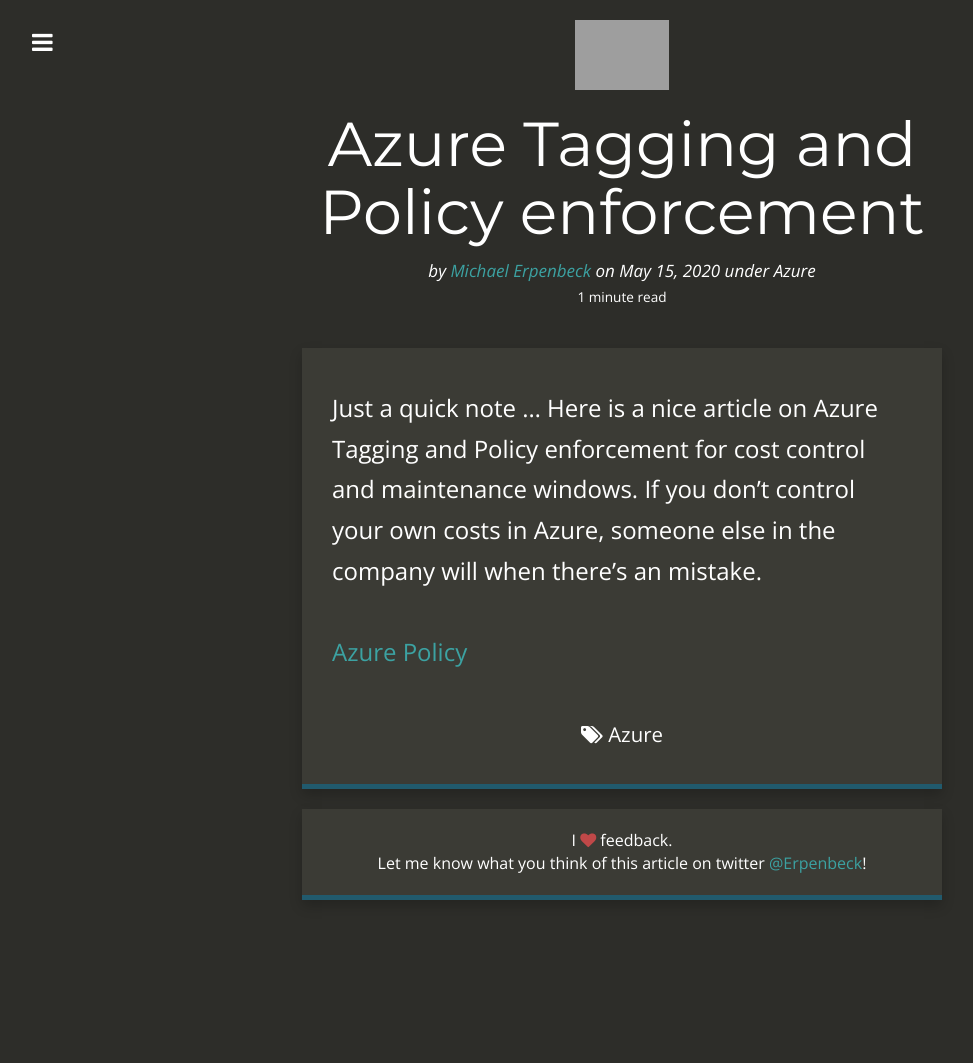
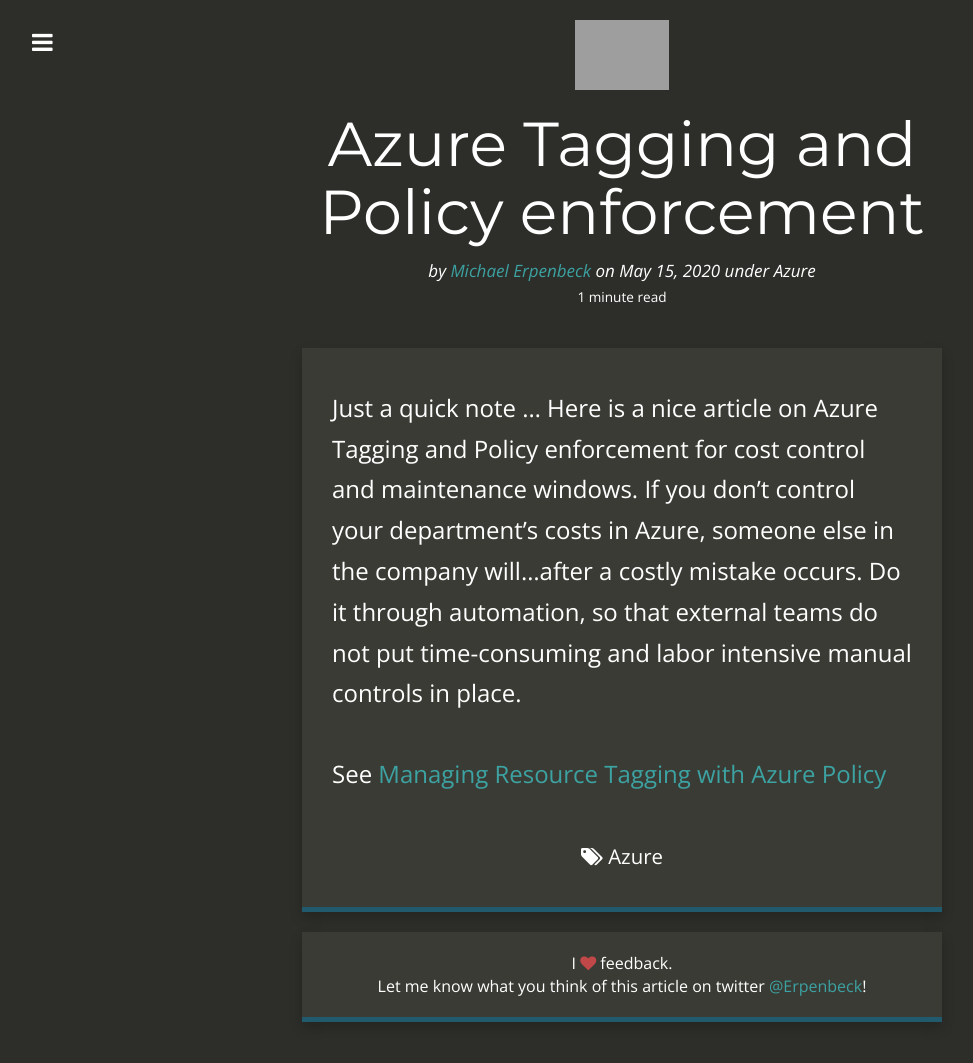
Before and after one commit to GitMje/gitmje.github.io, a Jekyll site: the page built from _posts/2020-05-15-Azure-tagging.md, in a window 1280 px wide. Shown: the whole page, without its empty margins (18-991 px from the left). Built offline with Jekyll 4.4.1, drawn with Linux system fonts in a browser that asks for light colours; nearby versions of some CDN libraries; before the commit the page ends 941 px from its top, so only the background shows below that; grey boxes are pictures that could not be loaded.

Commit message:
fixing verbiage on old paost

```diff
--- a/_posts/2020-05-15-Azure-tagging.md
+++ b/_posts/2020-05-15-Azure-tagging.md
@@ -10,6 +10,6 @@ tags:
  - Azure
 ---
 
-Just a quick note ... Here is a nice article on Azure Tagging and Policy enforcement for cost control and maintenance windows.  If you don't control your own costs in Azure, someone else in the company will when there's an mistake.
+Just a quick note ... Here is a nice article on Azure Tagging and Policy enforcement for cost control and maintenance windows.  If you don't control your department's costs in Azure, someone else in the company will...after a costly mistake occurs.  Do it through automation, so that external teams do not put time-consuming and labor intensive manual controls in place.
 
-[Azure Policy](https://cloudskills.io/blog/azure-policy-tagging?__s=uqywoptvtgjkvewfgurh)
+See [Managing Resource Tagging with Azure Policy](https://cloudskills.io/blog/azure-policy-tagging?__s=uqywoptvtgjkvewfgurh)
```
